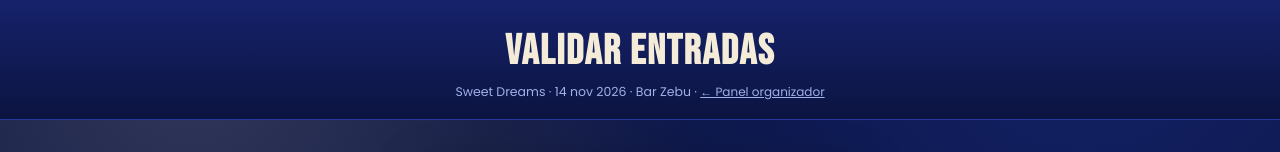
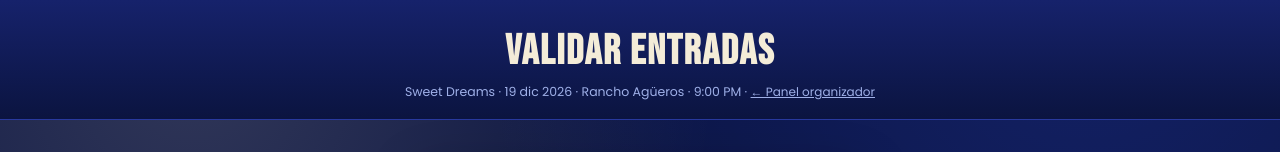
Before and after one commit to crebrukoff/SWEET-DREAMS, a plain HTML site: page validar.html in a window 1280 px wide. Shown: the top 152 px of the page. Drawn offline with Linux system fonts and the light colour scheme.

Commit message:
Update validar.html

```diff
--- a/validar.html
+++ b/validar.html
@@ -91,7 +91,7 @@
 
 <header class="top">
   <h1>Validar entradas</h1>
-  <p>Sweet Dreams · 14 nov 2026 · Bar Zebu · <a href="organizador.html">← Panel organizador</a></p>
+  <p>Sweet Dreams · 19 dic 2026 · Rancho Agüeros · 9:00 PM · <a href="organizador.html">← Panel organizador</a></p>
 </header>
 
 <div class="wrap">
```
